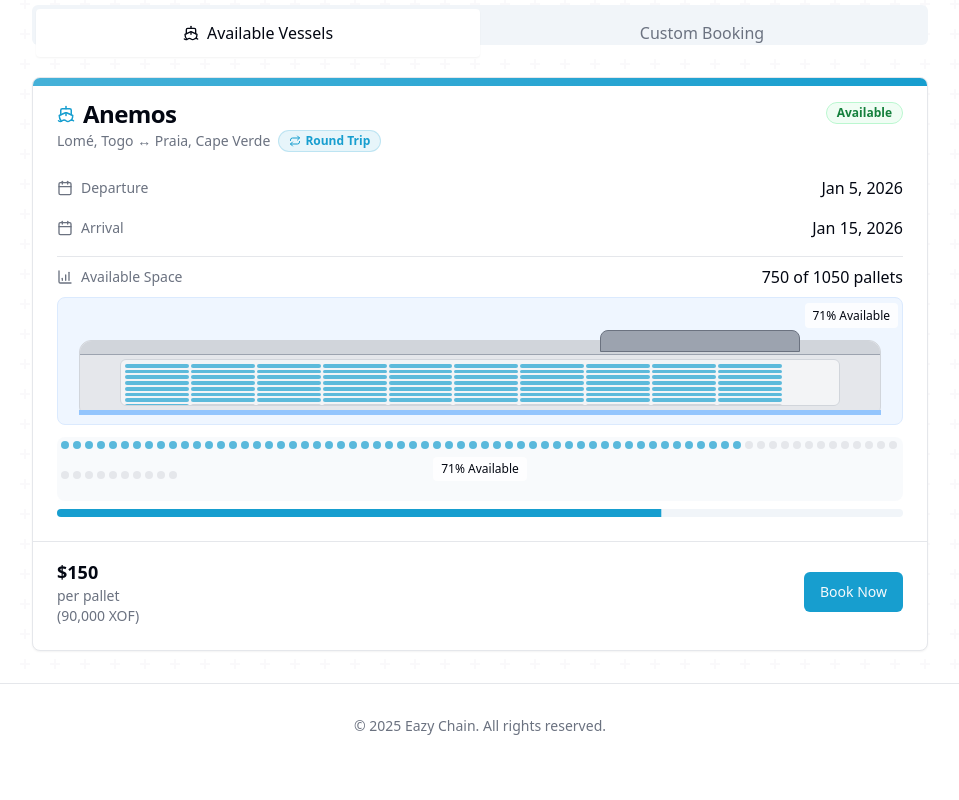
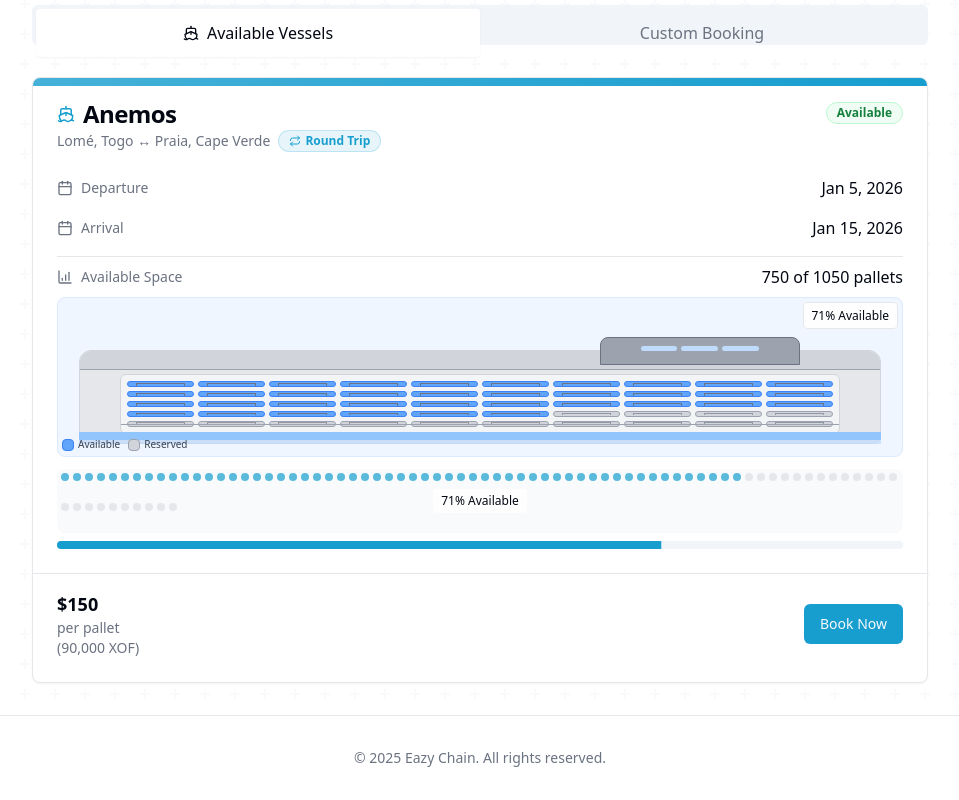
Before and after one commit to SandonWilfried/eazy-chain, a React (Vite) app: page /booking in a window 1280 px wide. Shown: the part 1561-2361 px from the top of the page, without its empty margins (160-1119 px from the left). Before the commit the page ends 2329 px from the top, so only its background shows below. Built offline with nearby package versions, Linux system fonts and the light colour scheme.

Commit message:
Improve Vessel Image Clarity
Show pallets more clearly in the vessel image.

```diff
--- a/src/components/VesselCard.tsx
+++ b/src/components/VesselCard.tsx
@@ -98,7 +98,7 @@ const VesselCard = ({ vessel }: { vessel: VesselProps }) => {
             <span className="font-medium">{formatDate(vessel.arrivalDate)}</span>
           </div>
 
-          {/* Visual representation of available space with vessel illustration */}
+          {/* Enhanced visual representation of available space with vessel illustration */}
           <div className="mt-6 pt-2 border-t">
             <div className="flex items-center justify-between mb-2">
               <div className="flex items-center gap-2 text-sm text-muted-foreground">
@@ -108,8 +108,8 @@ const VesselCard = ({ vessel }: { vessel: VesselProps }) => {
               <span className="font-medium">{vessel.available} of {vessel.capacity} pallets</span>
             </div>
 
-            {/* Vessel cargo illustration */}
-            <div className="relative h-32 bg-blue-50 dark:bg-blue-950/20 rounded-lg overflow-hidden mb-3 border border-blue-100 dark:border-blue-900">
+            {/* Enhanced vessel cargo illustration with clearer pallets */}
+            <div className="relative h-40 bg-blue-50 dark:bg-blue-950/20 rounded-lg overflow-hidden mb-3 border border-blue-100 dark:border-blue-900">
               {/* Ship outline */}
               <div className="absolute inset-0 flex items-center justify-center">
                 <div className="w-[95%] h-[85%] relative">
@@ -118,37 +118,83 @@ const VesselCard = ({ vessel }: { vessel: VesselProps }) => {
                     {/* Ship bow */}
                     <div className="absolute top-0 w-full h-[20%] bg-gray-300 dark:bg-gray-700 rounded-t-xl border-b border-gray-400 dark:border-gray-600"></div>
 
-                    {/* Cargo space */}
+                    {/* Cargo space with enhanced pallet visibility */}
                     <div className="absolute top-[25%] left-[5%] w-[90%] h-[65%] bg-gray-100 dark:bg-gray-900 rounded-md overflow-hidden border border-gray-300 dark:border-gray-700">
-                      {/* Cargo pallets grid */}
-                      <div className="absolute inset-0 flex flex-wrap p-1 gap-[2px]">
-                        {Array.from({ length: 100 }).map((_, i) => (
+                      {/* Cargo pallets grid - now with more defined pallets */}
+                      <div className="absolute inset-0 grid grid-cols-10 grid-rows-5 gap-1 p-1.5">
+                        {Array.from({ length: 50 }).map((_, i) => {
+                          const isAvailable = i < Math.round((vessel.available / vessel.capacity) * 50);
+                          return (
+                            <div
+                              key={i}
+                              className={`relative rounded-sm border ${
+                                isAvailable
+                                  ? "bg-blue-400 dark:bg-blue-600 border-blue-500 dark:border-blue-700"
+                                  : "bg-gray-300 dark:bg-gray-700 border-gray-400 dark:border-gray-600"
+                              }`}
+                            >
+                              {/* Pallet details */}
+                              <div className={`absolute inset-0 flex items-center justify-center ${
+                                isAvailable ? "opacity-100" : "opacity-60"
+                              }`}>
+                                <div className="w-3/4 h-3/4 border-t border-l border-r border-b-0
+                                  border-gray-500 dark:border-gray-400"></div>
+                              </div>
+                            </div>
+                          );
+                        })}
+                      </div>
+
+                      {/* Pallet stacks - visual effect */}
+                      <div className="absolute bottom-0 left-0 right-0 h-[15%] flex">
+                        {Array.from({ length: 10 }).map((_, i) => (
                           <div
-                            key={i}
-                            className={`h-[10%] w-[9%] rounded-sm ${
-                              i < Math.round((vessel.available / vessel.capacity) * 100)
-                                ? "bg-primary/70 animate-pulse"
-                                : "bg-gray-300 dark:bg-gray-700"
-                            }`}
-                          />
+                            key={`stack-${i}`}
+                            className="flex-1 border-t border-gray-400 dark:border-gray-600"
+                          ></div>
                         ))}
                       </div>
                     </div>
 
                     {/* Bridge */}
-                    <div className="absolute top-[-15%] right-[10%] w-[25%] h-[30%] bg-gray-400 dark:bg-gray-600 rounded-t-lg border border-gray-500 dark:border-gray-500"></div>
+                    <div className="absolute top-[-15%] right-[10%] w-[25%] h-[30%] bg-gray-400 dark:bg-gray-600 rounded-t-lg border border-gray-500 dark:border-gray-500">
+                      {/* Bridge windows */}
+                      <div className="absolute top-[30%] left-[20%] right-[20%] h-[20%] flex gap-1">
+                        {Array.from({ length: 3 }).map((_, i) => (
+                          <div
+                            key={`window-${i}`}
+                            className="flex-1 bg-blue-200 dark:bg-blue-800 rounded-sm"
+                          ></div>
+                        ))}
+                      </div>
+                    </div>
                   </div>
 
-                  {/* Water line */}
-                  <div className="absolute bottom-0 w-full h-[5px] bg-blue-300 dark:bg-blue-700 z-10"></div>
+                  {/* Water line with waves */}
+                  <div className="absolute bottom-0 w-full">
+                    <div className="h-[8px] bg-blue-300 dark:bg-blue-700 z-10"></div>
+                    <div className="h-[4px] bg-blue-200 dark:bg-blue-800 opacity-70 z-10"></div>
+                  </div>
                 </div>
               </div>
 
-              {/* Capacity indicator */}
+              {/* Improved capacity indicator */}
               <div className="absolute top-1 right-1 z-10">
-                <span className="text-xs font-medium bg-white/80 dark:bg-black/50 px-2 py-1 rounded backdrop-blur-sm">
+                <span className="text-xs font-medium bg-white/90 dark:bg-black/70 px-2 py-1 rounded backdrop-blur-sm border border-gray-200 dark:border-gray-700">
                   {Math.round(availabilityPercentage)}% Available
                 </span>
+              </div>
+
+              {/* Legend */}
+              <div className="absolute bottom-1 left-1 z-10 flex items-center gap-2">
+                <div className="flex items-center gap-1">
+                  <div className="w-3 h-3 bg-blue-400 dark:bg-blue-600 rounded-sm border border-blue-500"></div>
+                  <span className="text-[10px] text-gray-700 dark:text-gray-300">Available</span>
+                </div>
+                <div className="flex items-center gap-1">
+                  <div className="w-3 h-3 bg-gray-300 dark:bg-gray-700 rounded-sm border border-gray-400"></div>
+                  <span className="text-[10px] text-gray-700 dark:text-gray-300">Reserved</span>
+                </div>
               </div>
             </div>
 
```
